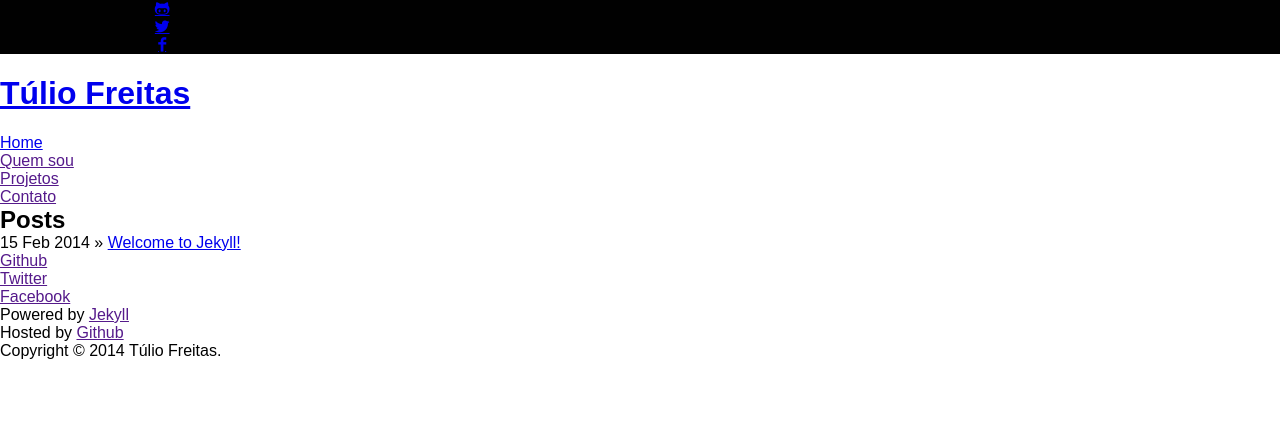
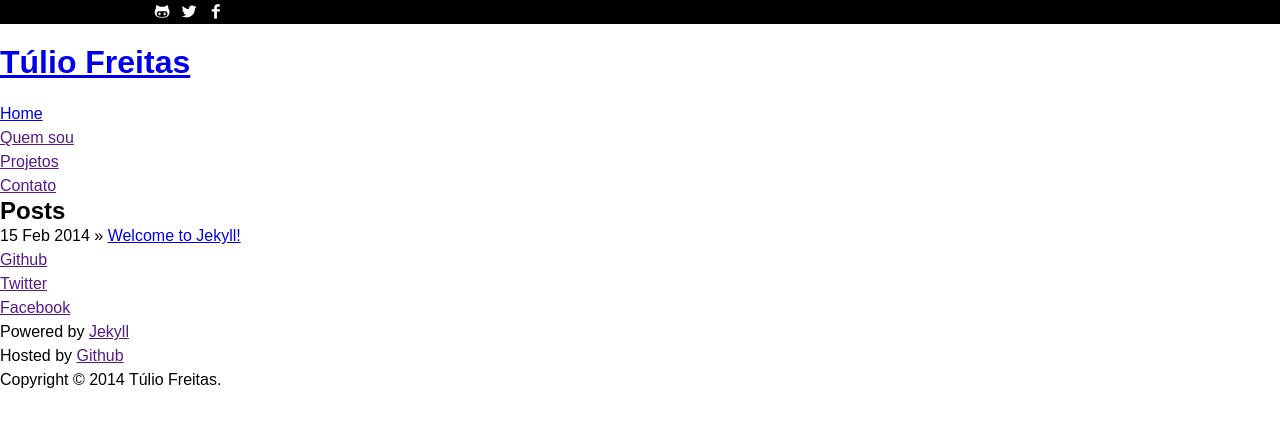
Before and after one commit to tulio/tulio.github.io, a Jekyll site: the page built from index.html, in a window 1280 px wide. Shown: the top 427 px of the page. Built offline with Jekyll 4.4.1, drawn with Linux system fonts in a browser that asks for light colours; Markdown is read by kramdown in place of the engine named in the settings.

Commit message:
Formatando a nav de redes sociais do topo

```diff
--- a/assets/stylesheets/style.css
+++ b/assets/stylesheets/style.css
@@ -177,7 +177,7 @@ td,
 th {
   padding: 0; }
 
-.header-social-nav > ul {
+.container, .header-social-nav > ul {
   margin: 0 auto;
   width: 978px; }
 
@@ -189,6 +189,13 @@ ol,
 ul,
 li {
   list-style: none; }
+
+body {
+  font-size: 100%;
+  line-height: 1.5; }
+
+h1, h2, h3, h4, h5, h6 {
+  line-height: 1.1; }
 
 .icon-github:before {
   content: "\e808"; }
@@ -229,3 +236,10 @@ li {
 
 .header-social-nav {
   background: #010101; }
+  .header-social-nav > ul > li {
+    display: inline; }
+  .header-social-nav > ul a {
+    text-decoration: none;
+    color: #fff; }
+    .header-social-nav > ul a:hover {
+      color: rgba(255, 255, 255, 0.9); }
--- a/scss/helpers/_container.scss
+++ b/scss/helpers/_container.scss
@@ -1,5 +1,5 @@
 // CONTAINER ==============================================
-%container {
+.container, %container {
 	margin: 0 auto;
 	width: 978px;
 }
--- a/scss/style.scss
+++ b/scss/style.scss
@@ -4,6 +4,7 @@
 
 // Load helpers
 @import "helpers/container";
+@import "helpers/box_shadow";
 
 // Load core files
 @import "core/reset";
```
Also changed, not shown: scss/core/base.scss (+9 -0 lines), scss/helpers/_box_shadow.scss (added, +13 -0 lines), scss/modules/header.scss (+10 -0 lines).
